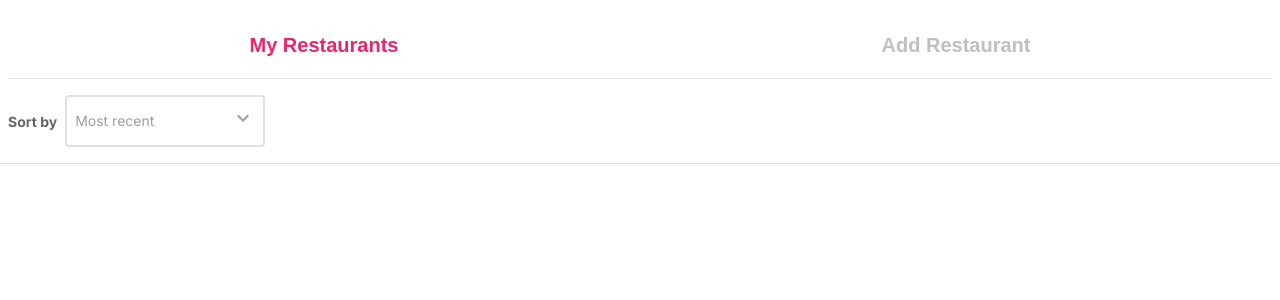
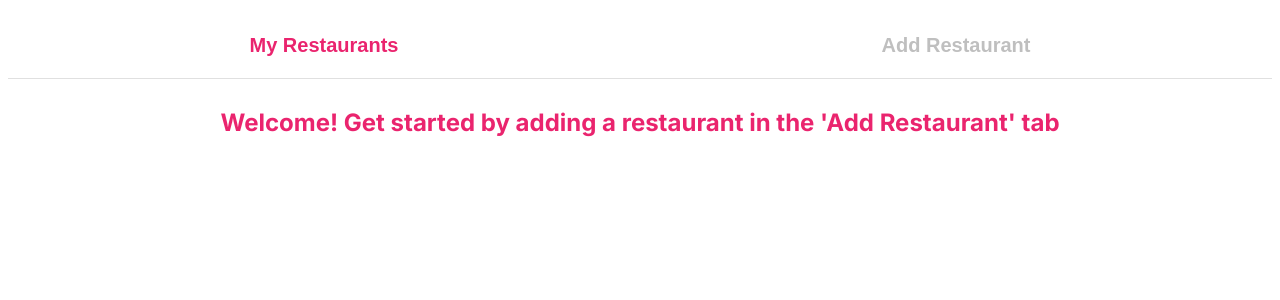
Before and after one commit to zianncupcake/favourite-restaurants, a React (Create React App) app: page / in a window 1280 px wide. Shown: the top 300 px of the page. Built offline with nearby package versions, Linux system fonts and the light colour scheme.

Commit message:
add welcome message

```diff
--- a/src/App.js
+++ b/src/App.js
@@ -2,14 +2,14 @@ import React, { useState } from "react";
 import "./styles.css";
 import AddRestaurant from "./pages/AddRestaurant";
 import MyRestaurants from "./pages/MyRestaurants";
-import { ToastContainer } from 'react-toastify';
-import 'react-toastify/dist/ReactToastify.css';
-import { useSelector, useDispatch } from 'react-redux';
-import { resetState } from './redux/restaurantSlice';
+import { ToastContainer } from "react-toastify";
+import "react-toastify/dist/ReactToastify.css";
+import { useSelector, useDispatch } from "react-redux";
+import { resetState } from "./redux/restaurantSlice";
 import { sortRestaurants } from "./components/utils";
 
 function App() {
-  const [activeTab, setActiveTab] = useState('myRestaurants');
+  const [activeTab, setActiveTab] = useState("myRestaurants");
   const restaurants = useSelector((state) => state.restaurants.restaurants);
 
   // const dispatch = useDispatch();
@@ -34,13 +34,27 @@ function App() {
       </div>
       {/* different components rendered based on tabs */}
       <div className="content">
-        {activeTab === "myRestaurants" && <MyRestaurants restaurants={sortRestaurants(restaurants, "Most recent")}/>}
+        {restaurants.length === 0 && activeTab === "myRestaurants" && (
+          <span className="no-restaurants-text">
+            Welcome! Get started by adding a restaurant in the 'Add Restaurant'
+            tab
+          </span>
+        )}
+        {activeTab === "myRestaurants" && restaurants.length > 0 && (
+          <MyRestaurants
+            restaurants={sortRestaurants(restaurants, "Most recent")}
+          />
+        )}
         {activeTab === "addRestaurant" && <AddRestaurant />}
       </div>
       {/* toasts */}
-      <ToastContainer position="bottom-center" autoClose={3000} theme="dark"
+      <ToastContainer
+        position="bottom-center"
+        autoClose={3000}
+        theme="dark"
         toastClassName="toast-custom"
-        bodyClassName="toast-custom-body" />
+        bodyClassName="toast-custom-body"
+      />
     </div>
   );
 }
--- a/src/pages/MyRestaurants.js
+++ b/src/pages/MyRestaurants.js
@@ -49,7 +49,7 @@ const MyRestaurants = ({ restaurants }) => {
     setCurrRestaurants(sortedRestaurants);
     setColumn1(getColumn1(sortedRestaurants));
     setColumn2(getColumn2(sortedRestaurants));
-  };
+  }
 
   return (
     <>
--- a/src/styles.css
+++ b/src/styles.css
@@ -56,3 +56,15 @@ body {
 .toast-custom .Toastify__close-button {
   display: none;
 }
+
+.no-restaurants-text {
+  display: flex;
+  align-items: center;
+  justify-content: center;
+  vertical-align: middle;
+  color: #EA246E;
+  font-size: 24px;
+  line-height: 40px;
+  font-weight: 600;
+  margin-top: 24px;
+}
```
